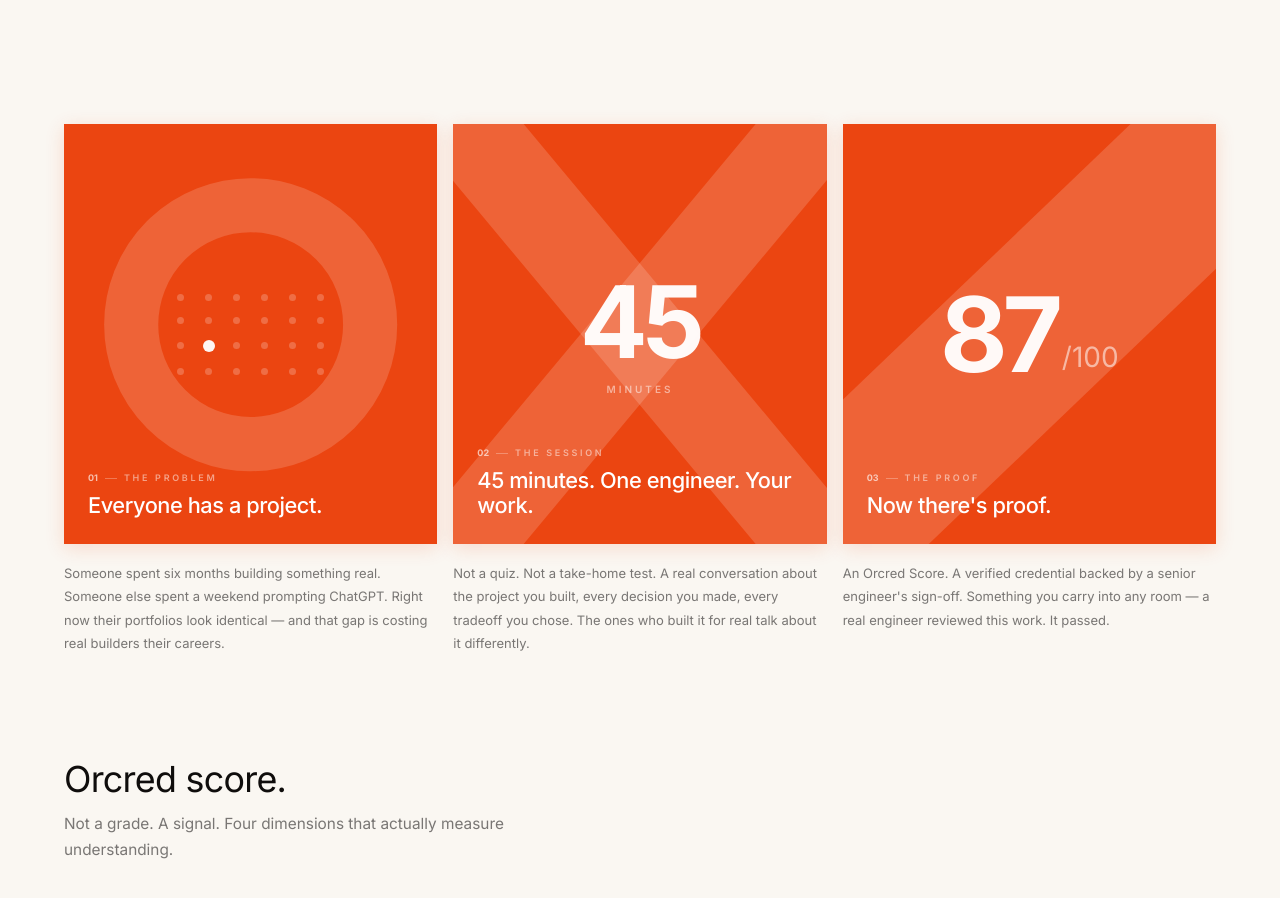
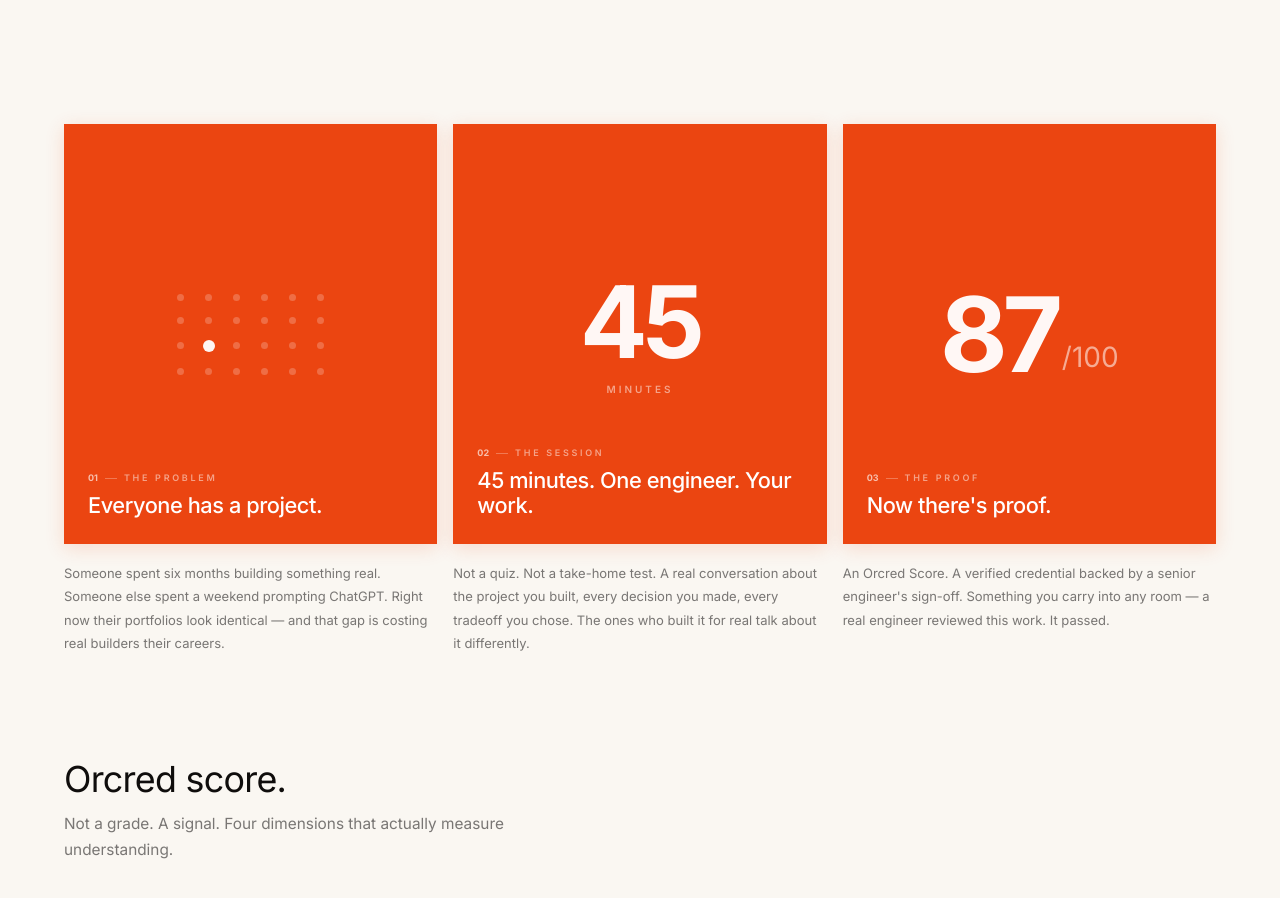
Before and after one commit to orcred-org/frontend, a Next.js app: page / in a window 1280 px wide. Shown: the part 800-1698 px from the top of the page. Built offline with nearby package versions, Linux system fonts and the light colour scheme.

Commit message:
Standard: remove geometric background shapes from orange cards
Strips the circle ring, X, and diagonal SVG shapes — cards now show just the stat (dots grid / 45 / 87/100) centred on plain orange, with title at the bottom and body below.

```diff
--- a/components/PlatformSection.tsx
+++ b/components/PlatformSection.tsx
@@ -31,13 +31,7 @@ function ShapeProblem() {
   const total = 24; const signal = 13;
   return (
     <div style={{ position: "absolute", inset: 0, display: "flex", alignItems: "center", justifyContent: "center" }}>
-      {/* Circle ring */}
-      <svg style={{ position: "absolute", inset: 0, width: "100%", height: "100%" }}
-        viewBox="0 0 400 380" preserveAspectRatio="xMidYMid meet">
-        <circle cx="200" cy="180" r="128" fill="none" stroke="rgba(255,255,255,0.16)" strokeWidth="58" />
-      </svg>
-      {/* Signal dots */}
-      <div style={{ position: "relative", zIndex: 1, display: "grid", gridTemplateColumns: "repeat(6, 1fr)", gap: 16 }}>
+      <div style={{ display: "grid", gridTemplateColumns: "repeat(6, 1fr)", gap: 16 }}>
         {Array.from({ length: total }).map((_, i) => (
           <div key={i} style={{
             width:           i === signal ? 12 : 7,
@@ -56,14 +50,7 @@ function ShapeProblem() {
 function ShapeSession() {
   return (
     <div style={{ position: "absolute", inset: 0, display: "flex", alignItems: "center", justifyContent: "center" }}>
-      {/* Bold X */}
-      <svg style={{ position: "absolute", inset: 0, width: "100%", height: "100%" }}
-        viewBox="0 0 400 380" preserveAspectRatio="xMidYMid slice">
-        <line x1="50"  y1="10"  x2="350" y2="370" stroke="rgba(255,255,255,0.16)" strokeWidth="82" strokeLinecap="round" />
-        <line x1="350" y1="10"  x2="50"  y2="370" stroke="rgba(255,255,255,0.16)" strokeWidth="82" strokeLinecap="round" />
-      </svg>
-      {/* 45 */}
-      <div style={{ position: "relative", zIndex: 1, textAlign: "center" }}>
+      <div style={{ textAlign: "center" }}>
         <div style={{ fontSize: 100, fontWeight: 700, letterSpacing: "-0.05em", lineHeight: 1, color: "rgba(255,255,255,0.96)" }}>45</div>
         <div style={{ fontSize: 10, fontWeight: 600, letterSpacing: "0.3em", textTransform: "uppercase", color: "rgba(255,255,255,0.5)", marginTop: 10 }}>minutes</div>
       </div>
@@ -74,13 +61,7 @@ function ShapeSession() {
 function ShapeProof() {
   return (
     <div style={{ position: "absolute", inset: 0, display: "flex", alignItems: "center", justifyContent: "center" }}>
-      {/* Diagonal bar */}
-      <svg style={{ position: "absolute", inset: 0, width: "100%", height: "100%" }}
-        viewBox="0 0 400 380" preserveAspectRatio="xMidYMid slice">
-        <line x1="-40" y1="420" x2="440" y2="-40" stroke="rgba(255,255,255,0.16)" strokeWidth="148" />
-      </svg>
-      {/* 87/100 */}
-      <div style={{ position: "relative", zIndex: 1, display: "flex", alignItems: "flex-end", gap: 4 }}>
+      <div style={{ display: "flex", alignItems: "flex-end", gap: 4 }}>
         <div style={{ fontSize: 104, fontWeight: 700, letterSpacing: "-0.05em", lineHeight: 1, color: "rgba(255,255,255,0.96)" }}>87</div>
         <div style={{ fontSize: 28, fontWeight: 400, color: "rgba(255,255,255,0.55)", marginBottom: 15, lineHeight: 1 }}>/100</div>
       </div>
```
